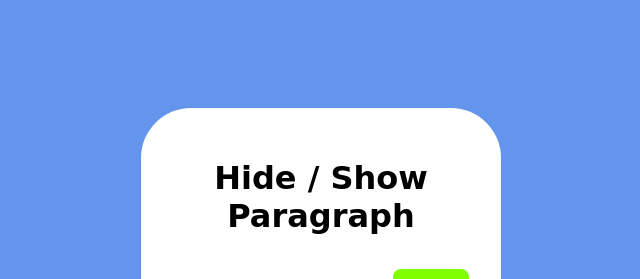
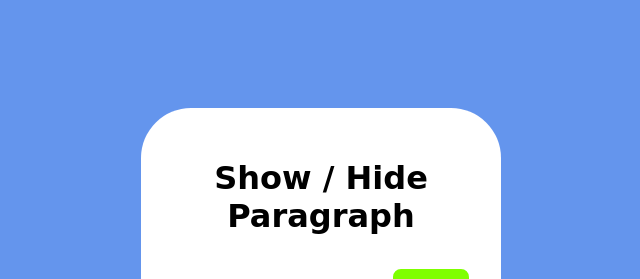
Before and after one commit to SuRu190/JavaScript-Dom-Practice, a plain HTML site: page task07-show-hide-paragraph/index.html in a window 1280 px wide. Shown: the top 279 px of the page, without its empty margins (319-959 px from the left). Drawn offline with Linux system fonts and the light colour scheme.

Commit message:
Update index.html

```diff
--- a/task07-show-hide-paragraph/index.html
+++ b/task07-show-hide-paragraph/index.html
@@ -8,7 +8,7 @@
 </head>
 <body>
     <div class="container">
-        <h1>Hide / Show Paragraph</h1>
+        <h1>Show / Hide Paragraph</h1>
         <div class="input-sec">
             <p id="para">this is a paragraph</p>
             <button id="clickBtn">Hide</button>
@@ -17,4 +17,5 @@
 
     <script src="script.js"></script>
 </body>
+
 </html>
```
